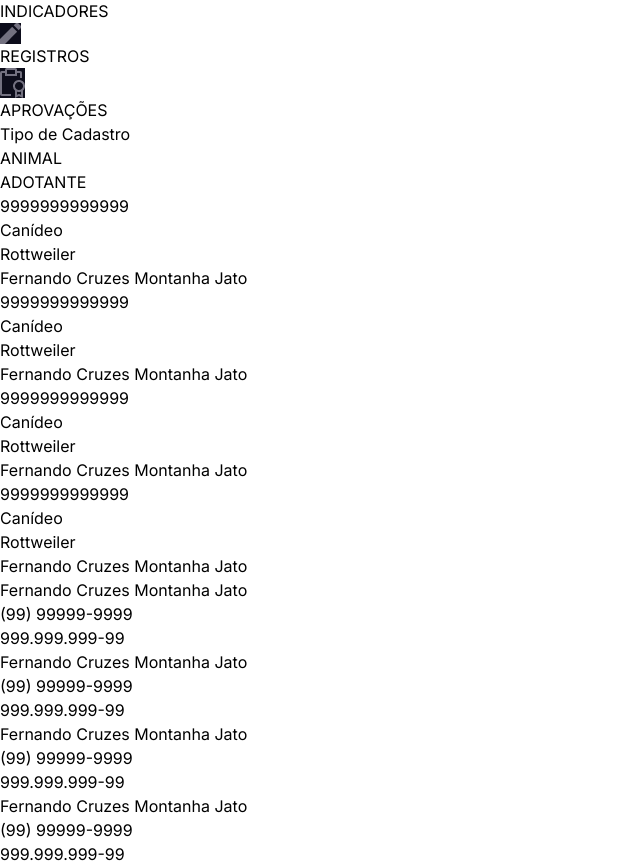
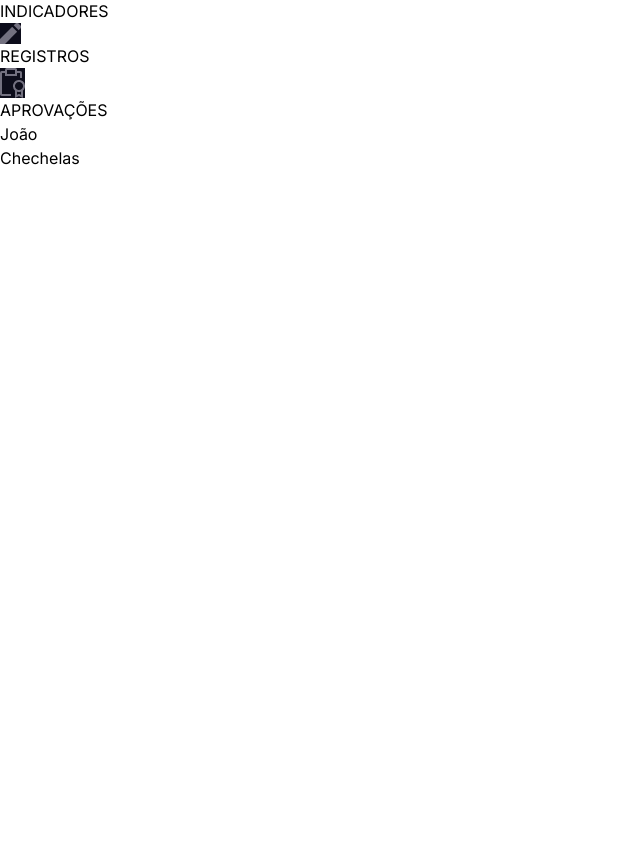
Before and after one commit to LuizGustavoIgnacio/cat-a-dog, a Next.js app: page /registros in a window 1280 px wide. Shown: the part 686-1552 px from the top of the page, without its empty margins (0-640 px from the left). After the commit the page ends 856 px from the top, so only its background shows below. Built offline with nearby package versions, Linux system fonts and the light colour scheme.

Commit message:
Registres Adding

```diff
--- a/app/page.tsx
+++ b/app/page.tsx
@@ -5,7 +5,7 @@ import { HeaderMenu } from '~/components/HeaderMenu';
 export default function Page() {
   return (
     <div className="flex flex-col">
-      <div className="mx-[150px]">
+      <div className="md:mx-[150px]">
         <HeaderMenu />
 
         <div className="flex justify-end w-4/6">
--- a/app/registros/page.tsx
+++ b/app/registros/page.tsx
@@ -1,6 +1,4 @@
-import { AdoptReg } from '~/components/AdoptReg';
-import { AnimalReg } from '~/components/AnimalReg';
-import { RegistresTypeMenu } from '~/components/RegistresTypeMenu';
+import RecordsTable from '~/components/RecordsTable';
 import { UserMenu } from '~/components/UserMenu';
 
 export default function Page() {
@@ -10,17 +8,8 @@ export default function Page() {
 
       <div className="bg-[#23222F] w-full h-[100vh] py-[45px] px-[40px]">
         <div className="flex flex-col space-y-24">
-          <RegistresTypeMenu />
-
           <div className="flex flex-col space-y-5">
-            <AnimalReg />
-            <AnimalReg />
-            <AnimalReg />
-            <AnimalReg />
-            <AdoptReg />
-            <AdoptReg />
-            <AdoptReg />
-            <AdoptReg />
+            <RecordsTable />
           </div>
         </div>
       </div>
--- a/components/CardLostPet.tsx
+++ b/components/CardLostPet.tsx
@@ -4,11 +4,15 @@ export const CardLostPet: React.FC = () => {
   return (
     <div className="w-[340px] h-[380px] bg-[#4E4D61] rounded-xl relative p-2.5 overflow-hidden group">
       <div className="h-full bg-[#787878] rounded-xl"></div>
+
       <div className="absolute left-0 right-0 bottom-0 h-1/2 bg-[#393845] px-6 pt-3 pb-9 transition transform translate-y-4 ease-in-out invisible group-hover:visible group-hover:translate-y-0">
         <div className="flex flex-col text-white">
           <h1 className="font-bold">Raça</h1>
+
           <p className="font-normal text-right mb-2">Indefinida</p>
+
           <h1 className="font-bold">Local</h1>
+
           <p className="font-normal text-right">
             Bairro exemplo, Cidade exemplo - Região Exemplo
           </p>
--- a/components/HeaderMenu.tsx
+++ b/components/HeaderMenu.tsx
@@ -4,7 +4,7 @@ import Link from 'next/link';
 
 export const HeaderMenu: React.FC = () => {
   return (
-    <nav className="pt-8 pb-8 flex justify-between text-white text-base">
+    <nav className="flex flex-col pt-4 pb-4 space-y-3.5 items-center text-white text-base bg-white/5 md:bg-transparent md:flex-row md:justify-between md:pb-8 md:pt-8">
       <Link href="/pet-perdido">Pet Perdido</Link>
       <Link href="/adocao">Adoção</Link>
       <Link href="#">Cat a Dog</Link>
--- /dev/null
+++ b/components/RecordsTable.tsx
@@ -0,0 +1,40 @@
+'use client';
+import React, { useState, useEffect } from 'react';
+
+interface Record {
+  animalName: string;
+  microchip: string;
+  adopterName: string;
+  cpf: string;
+}
+
+export default function RecordsTable() {
+  const [records, setRecords] = useState<Record[]>();
+
+  useEffect(() => {
+    setRecords([
+      {
+        animalName: 'João',
+        microchip: '4566456',
+        adopterName: 'Juan',
+        cpf: '123456789',
+      },
+      {
+        animalName: 'Chechelas',
+        microchip: '0938763',
+        adopterName: 'Luiz',
+        cpf: '123456789',
+      },
+    ]);
+  }, []);
+
+  return (
+    <div>
+      <div>
+        {records?.map((record) => (
+          <div key={record.microchip}>{record.animalName}</div>
+        ))}
+      </div>
+    </div>
+  );
+}
--- a/components/RegistresTypeMenu.tsx
+++ /dev/null
@@ -1,22 +0,0 @@
-import React from 'react';
-
-import Link from 'next/link';
-
-export const RegistresTypeMenu: React.FC = () => {
-  return (
-    <div className="flex flex-col">
-      <h1 className="text-white text-2xl mb-3">Tipo de Cadastro</h1>
-      <div className="w-[425px] h-10 rounded-[5px] bg-[#313040] overflow-hidden px-3">
-        <div className="flex text-center text-2xl text-white h-full items-center">
-          <div className="w-1/2 border-r-[1px] border-white">
-            <Link href="#">ANIMAL</Link>
-          </div>
-
-          <div className="w-1/2">
-            <Link href="#">ADOTANTE</Link>
-          </div>
-        </div>
-      </div>
-    </div>
-  );
-};
--- a/package.json
+++ b/package.json
@@ -9,6 +9,8 @@
     "lint": "next lint"
   },
   "dependencies": {
+    "@tanstack/react-table": "^8.10.7",
+    "axios": "^1.6.1",
     "next": "13.5.4",
     "react": "^18",
     "react-dom": "^18",
```
Also changed, not shown: 1 other file (tests, documents, lock files or other folders).
